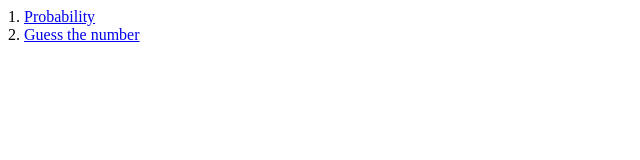
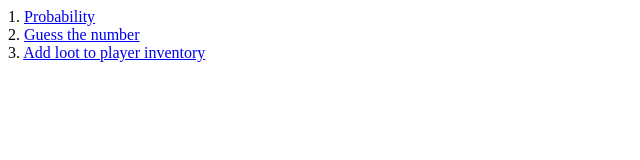
Before and after one commit to ShubhamDahiya205/HTML, a plain HTML site: page Python_Projects.html in a window 1280 px wide. Shown: the whole page, without its empty margins (0-640 px from the left). Drawn offline with Linux system fonts and the light colour scheme.

Commit message:
Added the new project to nPython Project index

```diff
--- a/Python_Projects.html
+++ b/Python_Projects.html
@@ -10,5 +10,6 @@
 
     1. <a href="1_probabliity.py" target="_blank">Probability </a><br>
     2. <a href="2_Guess_strategy.py" target="_blank">Guess the number </a><br>
+    3. <a href="3_Inventory.py" target="_blank">Add loot to player inventory </a><br>
 </body>
 </html>
```
